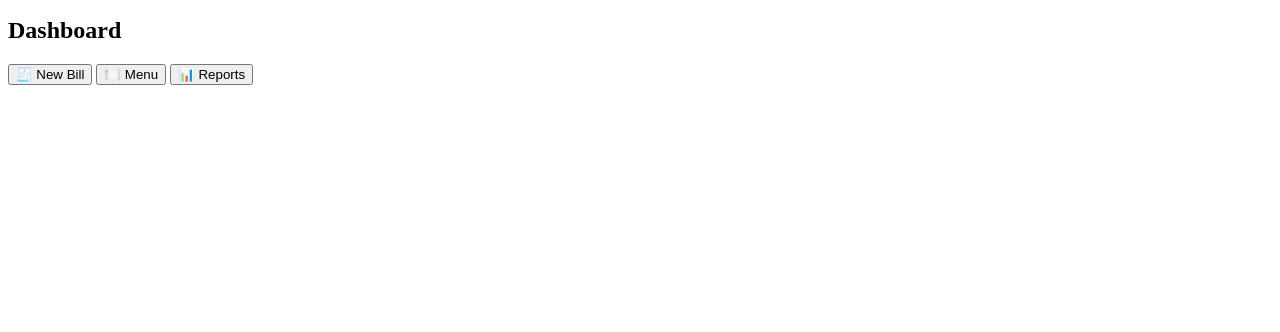
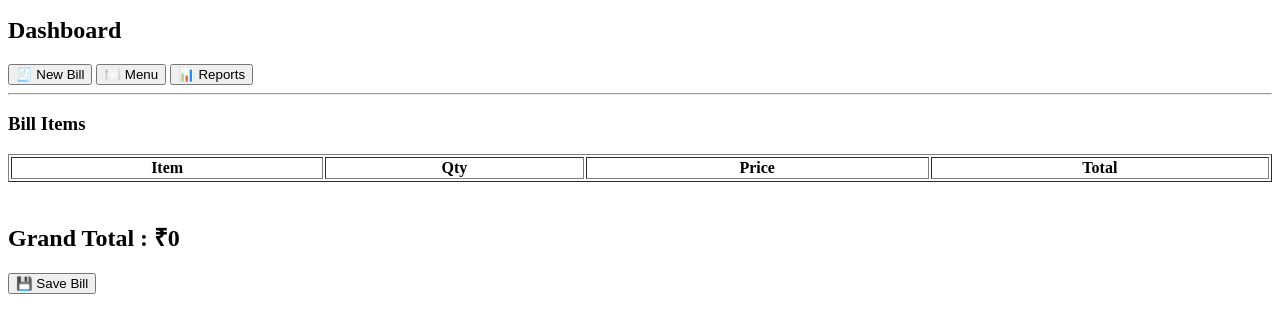
Before and after one commit to Shreesaigarden/Shreesaigarden-billing, a plain HTML site: page index.html in a window 1280 px wide. Shown: the part 102-434 px from the top of the page. Drawn offline with Linux system fonts and the light colour scheme.

Commit message:
Update index.html

```diff
--- a/index.html
+++ b/index.html
@@ -52,3 +52,28 @@
 
 </body>
 </html>
+<hr>
+
+<h3>Bill Items</h3>
+
+<table id="billTable" border="1" width="100%">
+<thead>
+<tr>
+<th>Item</th>
+<th>Qty</th>
+<th>Price</th>
+<th>Total</th>
+</tr>
+</thead>
+
+<tbody>
+
+</tbody>
+
+</table>
+
+<br>
+
+<h2 id="grandTotal">Grand Total : ₹0</h2>
+
+<button id="saveBill">💾 Save Bill</button>
```
